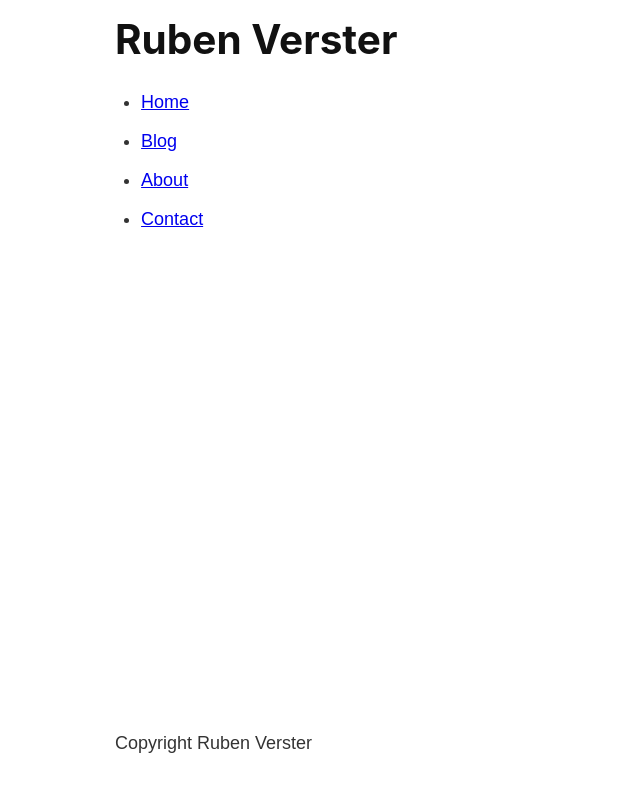
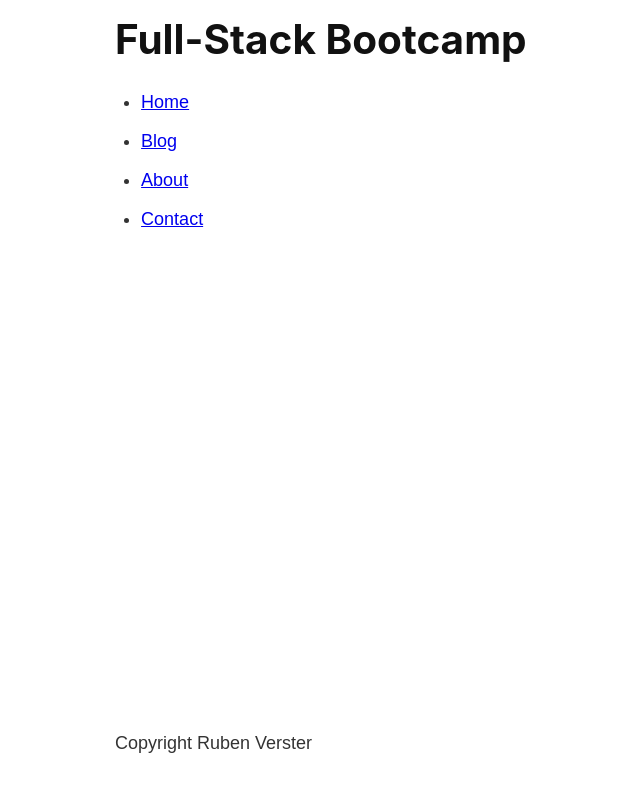
Before and after one commit to RubenVerster/great-gatsby-bootcamp, a Gatsby site: page /components/Layout in a window 1280 px wide. Shown: the whole page, without its empty margins (168-808 px from the left). Built offline with nearby package versions, Linux system fonts and the light colour scheme; Gatsby itself is replaced by a stand-in of ours.

Commit message:
graphql implemented, plugins added, env file setup, basic blog pages created for gql use

```diff
--- a/gatsby-config.js
+++ b/gatsby-config.js
@@ -6,5 +6,18 @@
 
 module.exports = {
   /* Your site config here */
-  plugins: ["gatsby-plugin-sass"],
+  siteMetadata: {
+    title: "Full-Stack Bootcamp",
+    author: "Ruben Verster",
+  },
+  plugins: [
+    "gatsby-plugin-sass",
+    //when you setup a plugin as an object, you have to provide the name using the 'resolve' label
+    //and the benefit of doing it in an object is that you can expand on the plugin  object and provide the filesystem with what it needs (here it is the options object (on options, you have to provide the string and path to the directory on the filesystem ))
+    //with this little bit of setup, we tell gatsby to source content from the filesystem
+    {
+      resolve: "gatsby-source-filesystem",
+      options: { name: "src", path: `${__dirname}/src/` },
+    },
+  ],
 }
--- a/package.json
+++ b/package.json
@@ -6,7 +6,7 @@
   "license": "MIT",
   "scripts": {
     "build": "gatsby build",
-    "develop": "gatsby develop",
+    "develop": "env-cmd -f .env.development gatsby develop",
     "format": "prettier --write \"**/*.{js,jsx,json,md}\"",
     "start": "npm run develop",
     "serve": "gatsby serve",
@@ -16,11 +16,13 @@
   "dependencies": {
     "gatsby": "^2.18.12",
     "gatsby-plugin-sass": "^2.1.26",
+    "gatsby-source-filesystem": "^2.1.46",
     "node-sass": "^4.13.0",
     "react": "^16.12.0",
     "react-dom": "^16.12.0"
   },
   "devDependencies": {
+    "env-cmd": "^10.0.1",
     "prettier": "^1.19.1"
   },
   "repository": {
--- a/src/pages/components/Footer.js
+++ b/src/pages/components/Footer.js
@@ -1,10 +1,23 @@
 import React from "react"
+import { graphql, useStaticQuery } from "gatsby"
 
 const Footer = () => {
+  //GraphQL query code
+  //tag template literal
+  //this pulls info from gatsby-config.js
+  const data = useStaticQuery(graphql`
+    query getSiteAuthor {
+      site {
+        siteMetadata {
+          author
+        }
+      }
+    }
+  `)
   return (
     <div>
       <footer>
-        <p>Copyright Ruben Verster</p>
+        <p>Copyright {data.site.siteMetadata.author}</p>
       </footer>
     </div>
   )
--- a/src/pages/components/Header.js
+++ b/src/pages/components/Header.js
@@ -1,11 +1,24 @@
 import React from "react"
-import { Link } from "gatsby"
+import { Link, graphql, useStaticQuery } from "gatsby"
 import headerStyles from "./header.module.scss"
 const Header = () => {
+  //GraphQL query code
+  //tag template literal
+  //this pulls info from gatsby-config.js
+
+  const data = useStaticQuery(graphql`
+    query getSiteTitle {
+      site {
+        siteMetadata {
+          title
+        }
+      }
+    }
+  `)
   return (
     <header>
       <Link className={headerStyles.title} to="/">
-        <h1>Ruben Verster</h1>
+        <h1>{data.site.siteMetadata.title}</h1>
       </Link>
       <nav>
         <ul className={headerStyles.navList}>
```
Also changed, not shown: src/posts/gatsby.md (added), src/posts/react.md (added), 1 other file.
